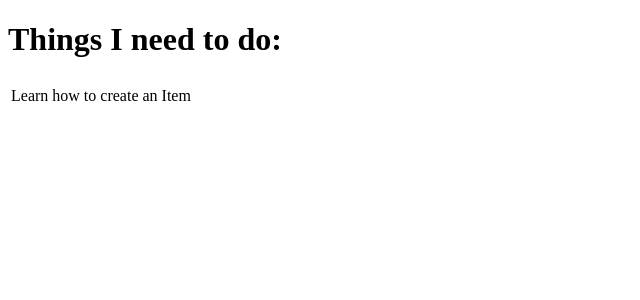
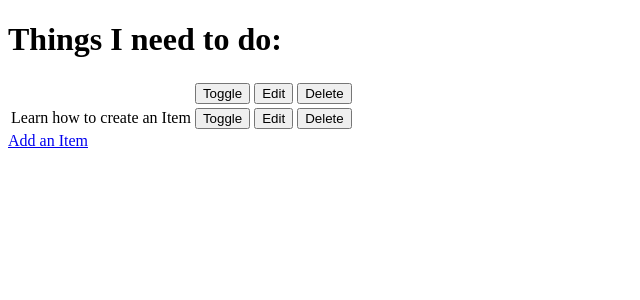
Before and after one commit to 23052015/ci-fsf-hello-django, a Django app: page / in a window 1280 px wide. Shown: the top 300 px of the page, without its empty margins (0-640 px from the left). Run offline with Django 3.2, Linux system fonts and the light colour scheme; data comes from the database, SQL or seed files in the repository; both versions use the stored data as it was after the commit.

Commit message:
add crud funcionality

```diff
--- a/django_todo/urls.py
+++ b/django_todo/urls.py
@@ -15,9 +15,13 @@
 """
 from django.contrib import admin
 from django.urls import path
-from todo.views import get_todo_list
+from todo import views
 
 urlpatterns = [
     path('admin/', admin.site.urls),
-    path('', get_todo_list, name="get_todo_list")
+    path('', views.get_todo_list, name="get_todo_list"),
+    path('add', views.add_item, name="add"),
+    path('edit/<item_id>', views.edit_item, name="edit"),
+    path('toggle/<item_id>', views.toggle_item, name="toggle"),
+    path('delete/<item_id>', views.delete_item, name="delete")
 ]
--- a/todo/templates/todo/todo_list.html
+++ b/todo/templates/todo/todo_list.html
@@ -20,13 +20,28 @@
             {% else%}
             <td>{{ item.name }}</td>
             {% endif %}
-
+            <td>
+                <a href="/toggle/{{ item.id }}">
+                    <button>Toggle</button>
+                </a>
+            </td>
+            <td>
+                <a href="/edit/{{ item.id }}">
+                    <button>Edit</button>
+                </a>
+            </td>
+            <td>
+                <a href="/delete/{{ item.id }}">
+                    <button>Delete</button>
+                </a>
+            </td>
 
         </tr>
         {% empty %}
         <tr><td>You have nothing to do.</td></tr>
         {% endfor %}
     </table>
+    <a href="/add">Add an Item</a>
 </body>
 
 </html>
--- a/todo/views.py
+++ b/todo/views.py
@@ -1,5 +1,6 @@
-from django.shortcuts import render
+from django.shortcuts import render, redirect, get_object_or_404
 from .models import Item
+from .forms import ItemForm
 # Create your views here.
 
 
@@ -9,3 +10,43 @@
         'items': items
     }
     return render(request, 'todo/todo_list.html', context)
+
+
+def add_item(request):
+    if request.method == 'POST':
+        form = ItemForm(request.POST)
+        if form.is_valid():
+            form.save()
+        return redirect('get_todo_list')
+    form = ItemForm()
+    context = {
+        'form': form
+    }
+    return render(request, 'todo/add_item.html', context)
+
+
+def edit_item(request, item_id):
+    item = get_object_or_404(Item, id=item_id)
+    if request.method == 'POST':
+        form = ItemForm(request.POST, instance=item)
+        if form.is_valid():
+            form.save()
+            return redirect('get_todo_list')
+    form = ItemForm(instance=item)
+    context = {
+        'form': form
+    }
+    return render(request, 'todo/edit_item.html', context)
+
+
+def toggle_item(request, item_id):
+    item = get_object_or_404(Item, id=item_id)
+    item.done = not item.done
+    item.save()
+    return redirect('get_todo_list')
+
+
+def delete_item(request, item_id):
+    item = get_object_or_404(Item, id=item_id)
+    item.delete()
+    return redirect('get_todo_list')
```
Also changed, not shown: todo/forms.py (added, +8 -0 lines), todo/templates/todo/add_item.html (added, +28 -0 lines), todo/templates/todo/edit_item.html (added, +28 -0 lines), db.sqlite3.
